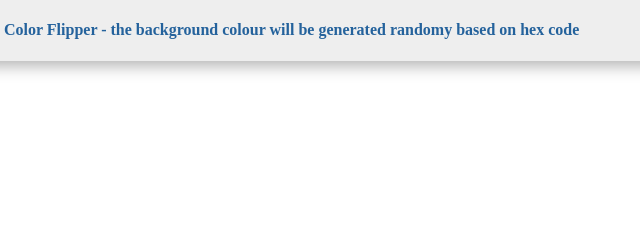
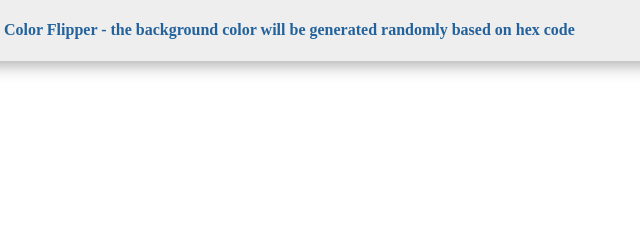
Before and after one commit to alinadanilaa/1-color-flipper, a plain HTML site: page hex.html in a window 1280 px wide. Shown: the top 240 px of the page, 60-700 px from the left. Drawn offline with Linux system fonts and the light colour scheme.

Commit message:
Update hex.html

```diff
--- a/hex.html
+++ b/hex.html
@@ -12,7 +12,7 @@
 
     <nav>
         <div class="nav-center">
-            <h4> Color Flipper - the background colour will be generated randomy based on hex code</h4>
+            <h4> Color Flipper - the background color will be generated randomly based on hex code</h4>
             <ul class="nav-links">
                 <li>
                     <a href="index.html"> Simple</a>
```
